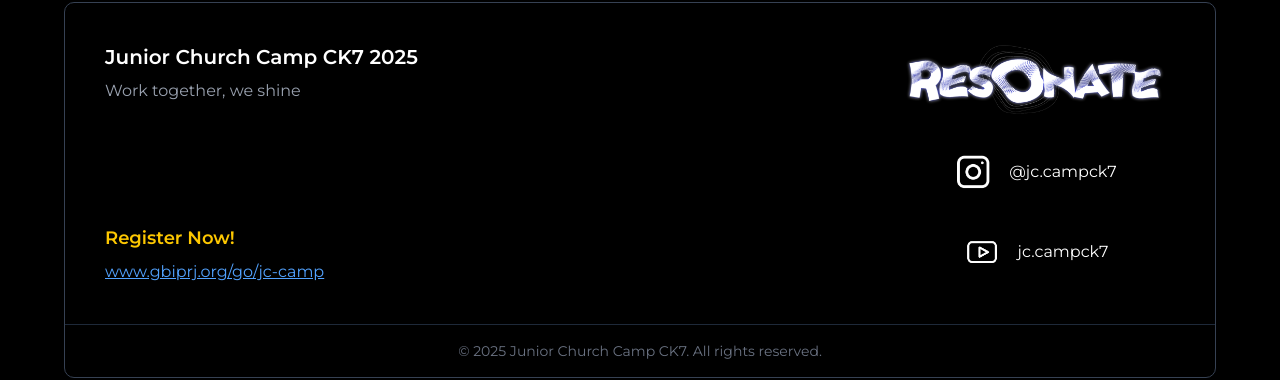
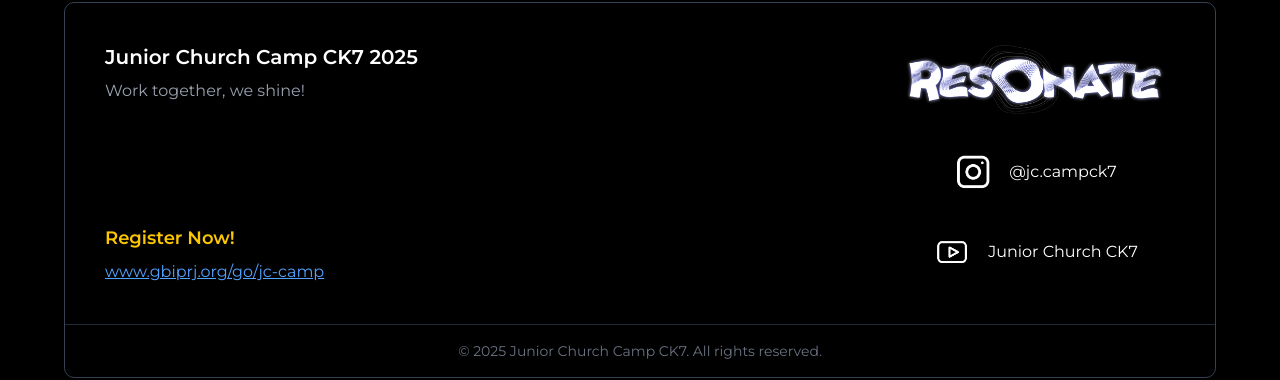
Before and after one commit to Johovenn/resonate-clan-test, a Next.js app: page / in a window 1280 px wide. Shown: the part 846-1226 px from the top of the page. Built offline with nearby package versions, Linux system fonts and the light colour scheme; a web font is replaced by a local one.

Commit message:
update footer text

```diff
--- a/src/components/Footer.tsx
+++ b/src/components/Footer.tsx
@@ -13,7 +13,7 @@ export default function Footer() {
                 <div className="flex flex-col justify-between space-y-2 text-white text-center lg:text-left">
                     <div>
                         <h3 className="text-xl font-semibold mb-2">Junior Church Camp CK7 2025</h3>
-                        <p className="text-gray-400">Work together, we shine</p>
+                        <p className="text-gray-400">Work together, we shine!</p>
                     </div>
 
                     <div className="mt-auto">
@@ -63,7 +63,7 @@ export default function Footer() {
                             />
                             </div>
                             <p className="text-white">
-                                jc.campck7
+                                Junior Church CK7
                             </p>
                         </div>
                     </div>
```
